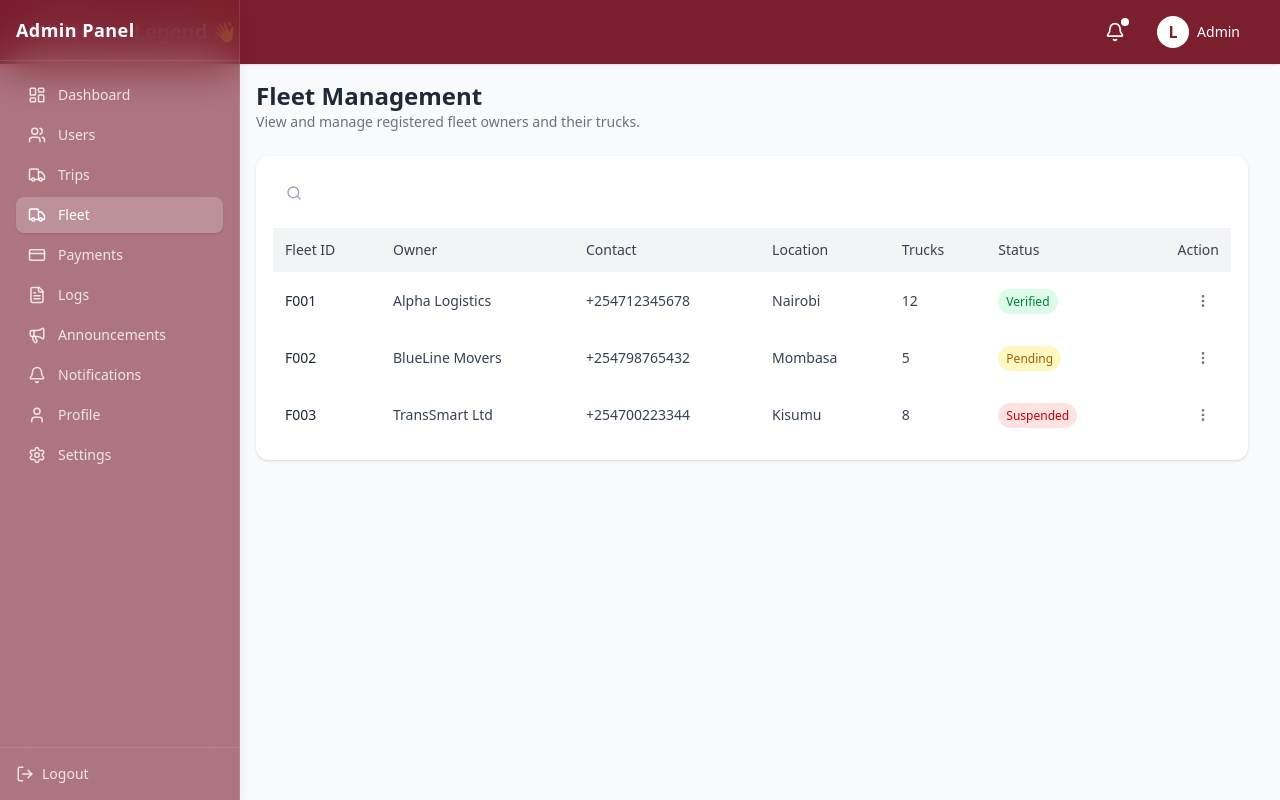
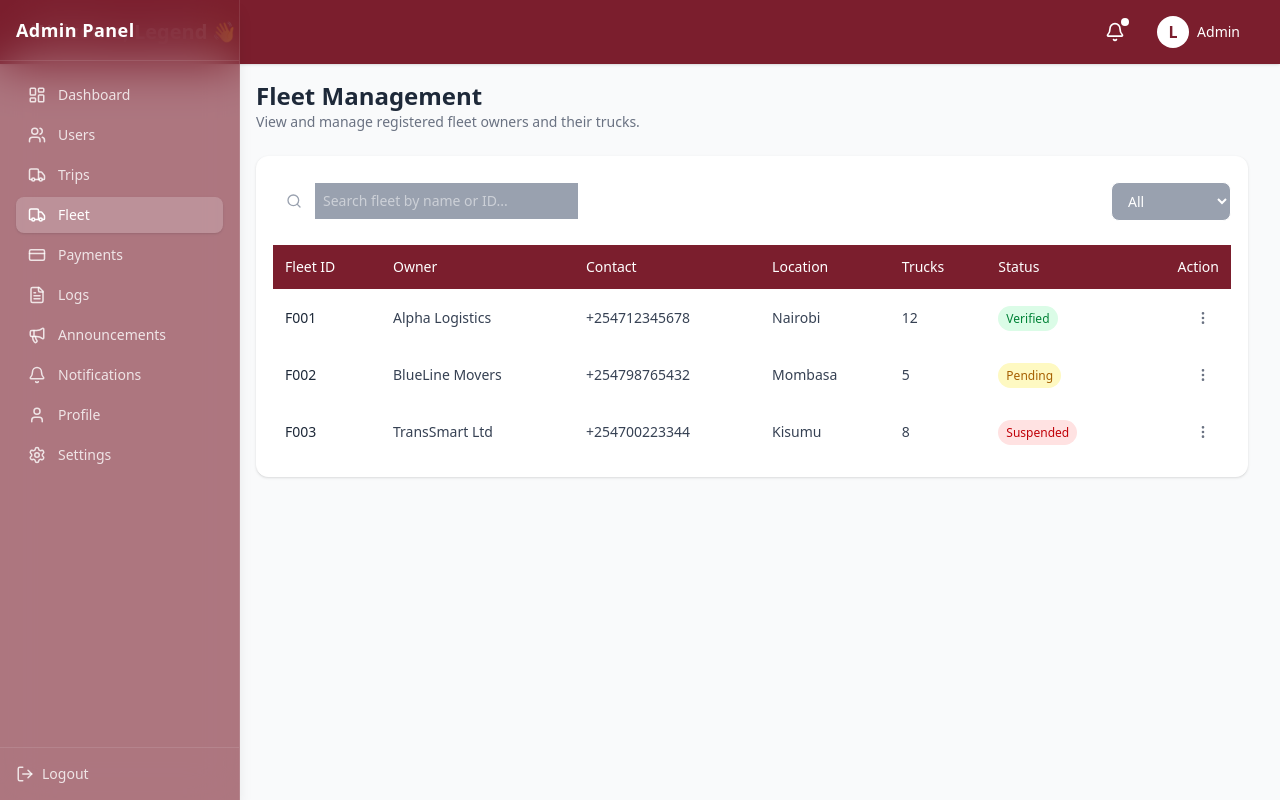
Before and after one commit to ABABUOTURI/TransGo, a Next.js app: page /admin/fleet in a window 1280 px wide. Built offline with nearby package versions, Linux system fonts and the light colour scheme.

Commit message:
comment filter button and adjusting colors in the table

```diff
--- a/src/app/admin/components/FleetTable.tsx
+++ b/src/app/admin/components/FleetTable.tsx
@@ -61,7 +61,7 @@ export default function FleetTable() {
             placeholder="Search fleet by name or ID..."
             value={search}
             onChange={(e) => setSearch(e.target.value)}
-            className="flex-1 outline-none text-sm"
+            className="flex-1 outline-none text-sm bg-gray-400 text-white px-2 py-2 border -rounded-lg"
           />
         </div>
 
@@ -70,7 +70,7 @@ export default function FleetTable() {
           <select
             value={filter}
             onChange={(e) => setFilter(e.target.value)}
-            className="border rounded-lg px-3 py-2 text-sm outline-none bg-white"
+            className="border rounded-lg px-3 py-2 text-sm outline-none bg-gray-400 text-white"
           >
             {statuses.map((status) => (
               <option key={status}>{status}</option>
@@ -83,14 +83,14 @@ export default function FleetTable() {
       <div className="overflow-x-auto">
         <table className="w-full border-collapse text-sm">
           <thead>
-            <tr className="text-left bg-gray-100">
-              <th className="p-3 font-medium text-gray-700">Fleet ID</th>
-              <th className="p-3 font-medium text-gray-700">Owner</th>
-              <th className="p-3 font-medium text-gray-700">Contact</th>
-              <th className="p-3 font-medium text-gray-700">Location</th>
-              <th className="p-3 font-medium text-gray-700">Trucks</th>
-              <th className="p-3 font-medium text-gray-700">Status</th>
-              <th className="p-3 font-medium text-gray-700 text-right">Action</th>
+            <tr className="text-left bg-[#7B1E2D]">
+              <th className="p-3 font-medium text-white">Fleet ID</th>
+              <th className="p-3 font-medium text-white">Owner</th>
+              <th className="p-3 font-medium text-white">Contact</th>
+              <th className="p-3 font-medium text-white">Location</th>
+              <th className="p-3 font-medium text-white">Trucks</th>
+              <th className="p-3 font-medium text-white">Status</th>
+              <th className="p-3 font-medium text-white text-right">Action</th>
             </tr>
           </thead>
           <tbody>
```
